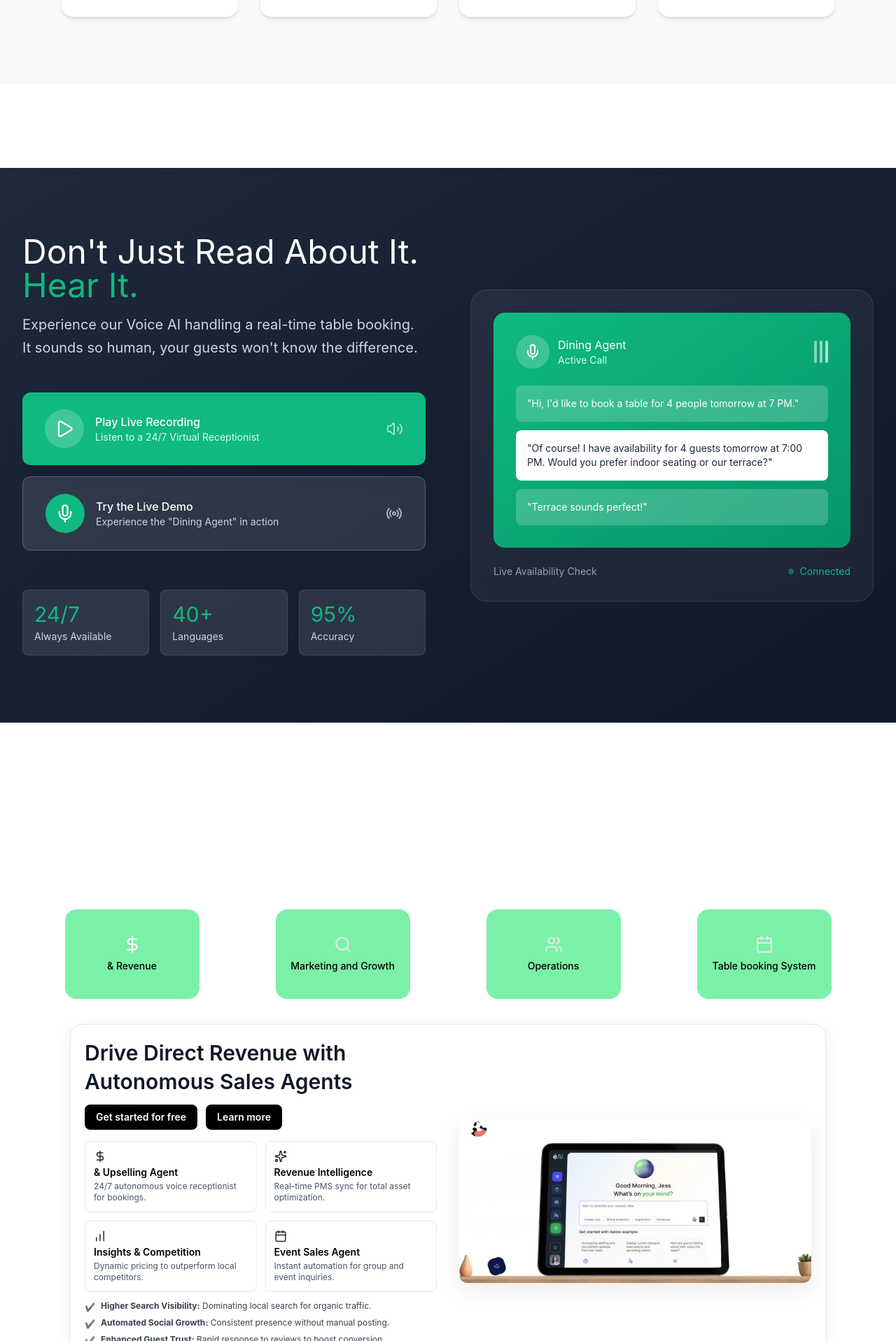
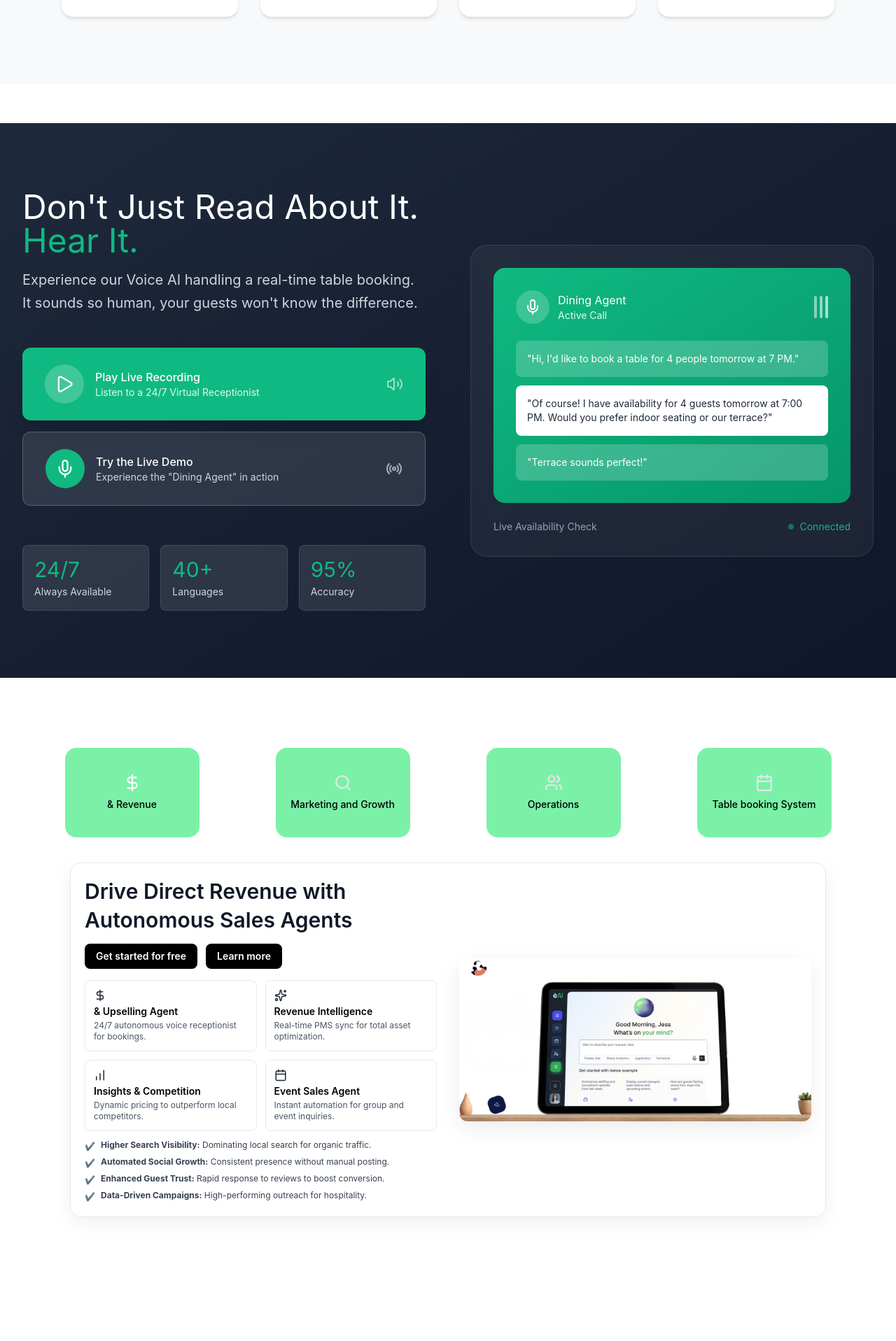
Before and after one commit to Ashwastaken78867/HuemanAI, a React (Vite) app: page / in a window 1280 px wide. Shown: the part 2043-3960 px from the top of the page at 70% size. Built offline with nearby package versions, Linux system fonts and the light colour scheme.

Commit message:
fix animations

```diff
--- a/src/App.tsx
+++ b/src/App.tsx
@@ -22,11 +22,11 @@ function App() {
    <Hero />
    <Brands />
    <AIBrainSection />
-  <section className="bg-white py-30">
+ <section className="bg-white py-14">
   <VoiceDemo />
 </section>
 
- <section className="bg-white py-20">
+<section className="bg-white pt-4 pb-16">
   <ProductTabs />
 </section>
 <DataBackedResults />
--- a/src/components/AboutUs/ProductTable.tsx
+++ b/src/components/AboutUs/ProductTable.tsx
@@ -257,13 +257,13 @@ const textVariants: Variants = {
   };
 
   return (
-   <div
+<div
   ref={outerRef}
   className="relative w-full bg-white"
-  style={{ height: "160vh" }}
+  style={{ height: "120vh" }}
 >
-  <div className="sticky top-0 h-screen flex items-center w-full py-6 bg-white">
-    <div className="w-full flex flex-col justify-center" >
+  <div className="sticky top-0 w-full py-6">
+    <div className="w-full flex flex-col">
       {/* APOLLO TABS */}
       <div
         className={`
--- a/src/components/VoiceDemo/VoiceDemo.tsx
+++ b/src/components/VoiceDemo/VoiceDemo.tsx
@@ -3,7 +3,7 @@ import { Mic, Play, Volume2, Radio } from 'lucide-react';
 export function VoiceDemo() {
   return (
     <section className="py-24 px-6 lg:px-8 bg-linear-to-br from-[#1e293b] to-[#0f172a]">
-      <div className="max-w-7xl mx-auto">
+      <div className="max-w-7xl mx-auto ">
         <div className="grid lg:grid-cols-2 gap-16 items-center">
           <div className="space-y-6 text-white">
             <h2 className="text-4xl lg:text-5xl mb-4">
```
